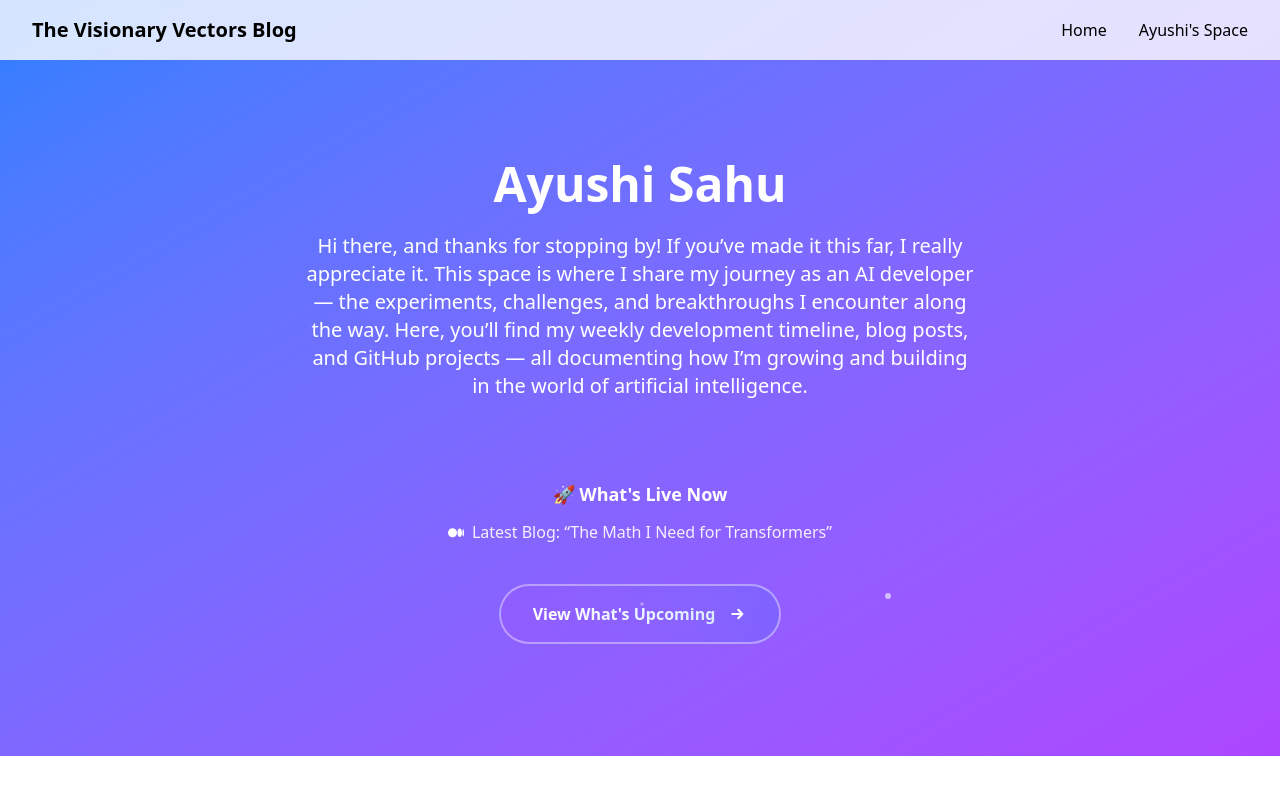
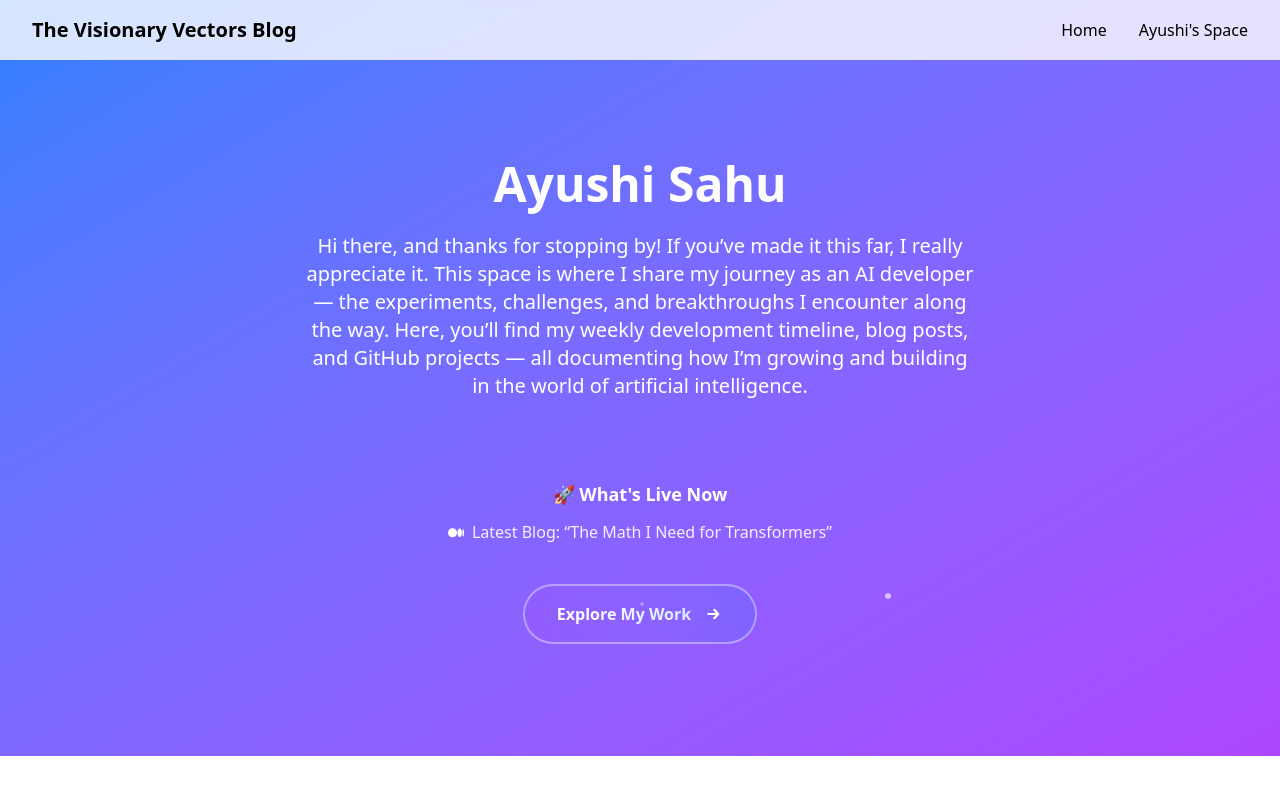
Before and after one commit to thevisionaryvectors/the-visionary-vectors-website, a Next.js app: page /ayushi in a window 1280 px wide. Shown: the top 800 px of the page. Built offline with nearby package versions, Linux system fonts and the light colour scheme.

Commit message:
updated explore my work section

```diff
--- a/src/components/common/AyushiPageContent.tsx
+++ b/src/components/common/AyushiPageContent.tsx
@@ -520,8 +520,8 @@ export default function StudworkPage() {
             >
               <motion.button
                 onClick={() => {
-                  window.location.hash = 'timeline';
-                  document.getElementById('timeline')?.scrollIntoView({ behavior: 'smooth' });
+                  window.location.hash = 'explore';
+                  document.getElementById('explore')?.scrollIntoView({ behavior: 'smooth' });
                 }}
                 className="group relative inline-flex items-center gap-3 px-8 py-4 bg-gradient-to-r from-purple-500/20 to-blue-500/20 hover:from-purple-500/30 hover:to-blue-500/30 border-2 border-white/40 hover:border-white/60 rounded-full text-base font-semibold transition-all duration-500 overflow-hidden backdrop-blur-sm"
                 whileHover={{ scale: 1.05, y: -2 }}
@@ -558,7 +558,7 @@ export default function StudworkPage() {
                 {/* Content */}
                 <div className="relative z-10 flex items-center gap-3">
                   <span className="bg-gradient-to-r from-white to-blue-100 bg-clip-text text-transparent font-bold">
-                    View What&apos;s Upcoming
+                    Explore My Work
                   </span>
 
                   {/* Animated arrow */}
@@ -615,7 +615,7 @@ export default function StudworkPage() {
       </section>
 
       {/* Services Section - Moved to top */}
-      <section className="py-20 px-6 bg-white dark:bg-black">
+      <section id="explore" className="py-20 px-6 bg-white dark:bg-black">
         <div className="container mx-auto">
           <motion.div
             className="text-center mb-16"
```
